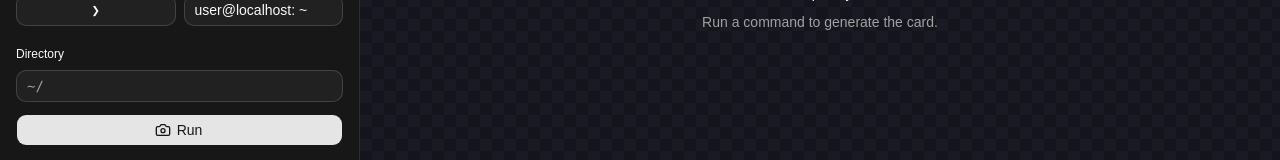
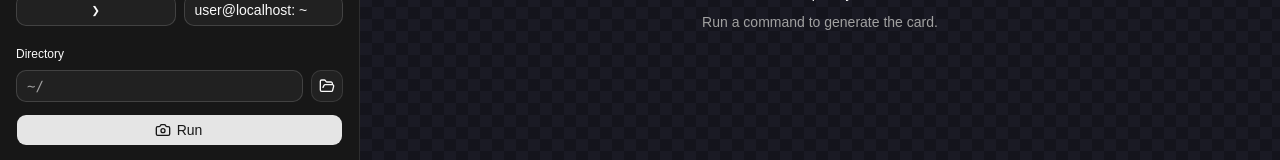
Before and after one commit to srnoob2570/termcard, a React (Vite) app: page / in a window 1280 px wide. Shown: the part 238-398 px from the top of the page. Built offline with nearby package versions, Linux system fonts and the light colour scheme.

Commit message:
feat(ui): directory picker button next to path input

```diff
--- a/src/App.tsx
+++ b/src/App.tsx
@@ -5,6 +5,7 @@ import {
     Download,
     Eye,
     EyeOff,
+    FolderOpen,
     Languages,
     OctagonX,
     Palette,
@@ -413,6 +414,7 @@ export default function App() {
                                     <FieldLabel htmlFor="cwd" className="text-xs">
                                         {msg("labelDirectory")}
                                     </FieldLabel>
+                                    <div className="flex gap-2">
                                         <Input
                                             id="cwd"
                                             className="h-8 font-mono text-xs"
@@ -424,6 +426,20 @@ export default function App() {
                                             autoComplete="off"
                                             spellCheck={false}
                                         />
+                                        <Button
+                                            variant="outline"
+                                            size="icon"
+                                            aria-label={msg("browseDirectory")}
+                                            title={msg("browseDirectory")}
+                                            onClick={() =>
+                                                void api
+                                                    .pickDirectory(prefs.cwd)
+                                                    .then((p) => p && patchPrefs({ cwd: p }))
+                                            }
+                                        >
+                                            <FolderOpen />
+                                        </Button>
+                                    </div>
                                 </Field>
                             </FieldGroup>
                             <div className="mt-3 flex gap-2">
--- a/src/api.ts
+++ b/src/api.ts
@@ -126,4 +126,5 @@ export const api = {
     getHome: (): Promise<string> => invoke("get_home"),
     savePng: (base64Png: string, suggestedName: string): Promise<string> =>
         invoke("save_png", { base64Png, suggestedName }),
+    pickDirectory: (cwd: string): Promise<string> => invoke("pick_directory", { cwd: cwd || null }),
 };
--- a/src/i18n.ts
+++ b/src/i18n.ts
@@ -39,6 +39,7 @@ const es = {
     statusExportCancelled: "Exportación cancelada.",
     statusExportError: "Error exportando: {detail}",
     labelDirectory: "Directorio",
+    browseDirectory: "Elegir carpeta…",
     actionRun: "Ejecutar",
     actionStop: "Detener",
     modeInteractive: "Interactivo",
@@ -103,6 +104,7 @@ const en: typeof es = {
     statusExportCancelled: "Export cancelled.",
     statusExportError: "Error exporting: {detail}",
     labelDirectory: "Directory",
+    browseDirectory: "Browse folder…",
     actionRun: "Run",
     actionStop: "Stop",
     modeInteractive: "Interactive",
```
Also changed, not shown: 1 other file (tests, documents, lock files or other folders). Lines whose indentation alone changed are shown as unchanged.
